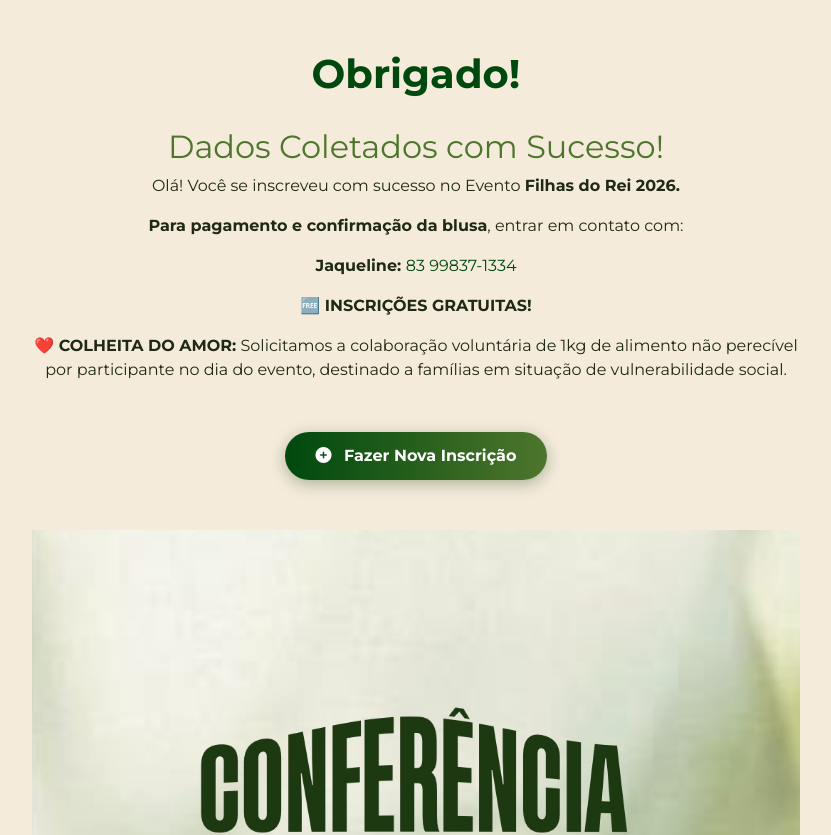
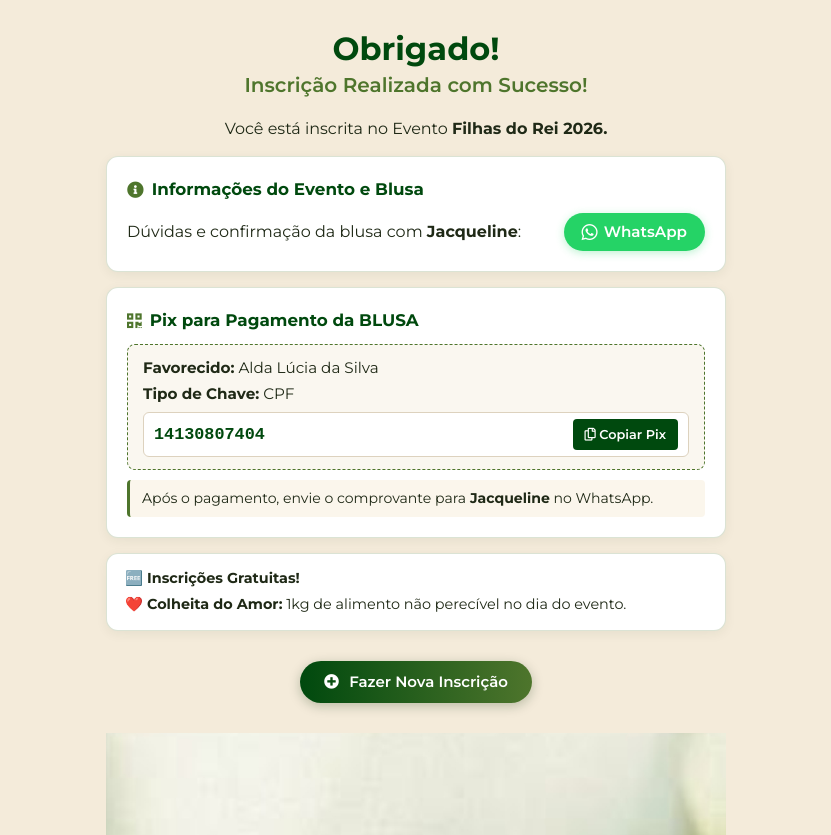
Before and after one commit to IEB-i/FilhasdoRei, a website: page obrigado.html in a window 1280 px wide. Shown: the top 835 px of the page, without its empty margins (224-1055 px from the left). Drawn offline with nearby package versions, Linux system fonts and the light colour scheme.

Commit message:
Atualiza tela de obrigado com dados do Pix e contato Jacqueline

```diff
--- a/obrigado.html
+++ b/obrigado.html
@@ -4,95 +4,187 @@
 <head>
     <meta charset="UTF-8">
     <meta name="viewport" content="width=device-width, initial-scale=1.0">
-    <title>Obrigado pela Inscrição</title>
+    <title>Obrigado pela Inscrição - Filhas do Rei 2026</title>
     <link rel="stylesheet" href="https://stackpath.bootstrapcdn.com/bootstrap/4.5.2/css/bootstrap.min.css">
-    <link rel="stylesheet" href="https://fonts.googleapis.com/css2?family=Montserrat:wght@400;700&display=swap">
+    <link rel="stylesheet" href="https://fonts.googleapis.com/css2?family=Montserrat:wght@400;500;600;700&display=swap">
+    <link rel="stylesheet" href="https://cdnjs.cloudflare.com/ajax/libs/font-awesome/5.15.4/css/all.min.css">
     <link rel="icon" type="image/x-icon" href="./assets/3.ico">
     <style>
         body {
             font-family: 'Montserrat', sans-serif;
             background-color: #f4ebda;
-            padding-top: 50px;
+            padding: 30px 15px;
             color: #1f2916;
         }
 
         .container {
-            max-width: 800px;
+            max-width: 650px;
             margin: 0 auto;
             text-align: center;
         }
 
         h1 {
             color: #00490e;
-            margin-bottom: 30px;
+            margin-bottom: 5px;
             font-weight: 700;
+            font-size: 2rem;
         }
 
         h2 {
             color: #4e752c;
+            font-size: 1.25rem;
+            font-weight: 600;
+            margin-bottom: 20px;
         }
 
-        a {
+        .card-box {
+            background-color: #ffffff;
+            border-radius: 12px;
+            padding: 20px;
+            margin: 15px auto;
+            border: 1px solid rgba(78, 117, 44, 0.2);
+            box-shadow: 0 3px 12px rgba(11, 45, 0, 0.06);
+            text-align: left;
+        }
+
+        .card-box-title {
+            font-size: 1.05rem;
+            font-weight: 700;
+            color: #00490e;
+            margin-bottom: 10px;
+            display: flex;
+            align-items: center;
+        }
+
+        .card-box-title i {
+            margin-right: 8px;
+            color: #4e752c;
+        }
+
+        .contact-row {
+            display: flex;
+            align-items: center;
+            justify-content: space-between;
+            flex-wrap: wrap;
+            gap: 10px;
+        }
+
+        .btn-whatsapp {
+            display: inline-flex;
+            align-items: center;
+            justify-content: center;
+            background-color: #25D366;
+            color: #ffffff !important;
+            font-weight: 600;
+            font-size: 0.95rem;
+            padding: 8px 18px;
+            border-radius: 20px;
+            text-decoration: none !important;
+            box-shadow: 0 2px 8px rgba(37, 211, 102, 0.3);
+            transition: all 0.2s ease;
+        }
+
+        .btn-whatsapp:hover {
+            background-color: #1ebc57;
+            transform: translateY(-1px);
+        }
+
+        .btn-whatsapp i {
+            font-size: 1.15rem;
+            margin-right: 6px;
+        }
+
+        .pix-grid {
+            background: #faf7f0;
+            border: 1px dashed #4e752c;
+            border-radius: 8px;
+            padding: 12px 15px;
+            margin-top: 10px;
+            font-size: 0.95rem;
+        }
+
+        .pix-key-row {
+            display: flex;
+            align-items: center;
+            justify-content: space-between;
+            background: #ffffff;
+            border: 1px solid #ddd2be;
+            border-radius: 6px;
+            padding: 6px 10px;
+            margin-top: 6px;
+            font-family: monospace;
+            font-size: 1.05rem;
+            font-weight: 700;
             color: #00490e;
         }
 
-        a:hover {
-            color: #4e752c;
+        .btn-copy-pix {
+            background-color: #00490e;
+            color: #ffffff;
+            border: none;
+            padding: 6px 12px;
+            border-radius: 4px;
+            font-family: 'Montserrat', sans-serif;
+            font-size: 0.8rem;
+            font-weight: 600;
+            cursor: pointer;
+            transition: all 0.2s ease;
+            white-space: nowrap;
         }
 
-        img {
-            max-width: 100%;
-            height: auto;
-            margin-bottom: 30px;
+        .btn-copy-pix:hover {
+            background-color: #4e752c;
         }
 
-        .desktop-image {
-            margin-top: 0px;
-            width: 100%;
-            /* 100% da largura disponível */
-            height: auto;
-            max-height: 120vh;
-            /* Limita a altura a 90% da altura da viewport */
-            display: block;
-            margin-left: auto;
-            margin-right: auto;
-            object-fit: contain;
-            /* Garante que a imagem inteira seja exibida */
-        }
-
-        .mobile-image {
-            margin-top: 0;
-            /* Posiciona no topo vertical */
-            max-width: 100%;
-            display: none;
-            margin-left: auto;
-            margin-right: auto;
+        .notice-badge {
+            background-color: #fbf6ec;
+            border-left: 3px solid #4e752c;
+            padding: 8px 12px;
+            font-size: 0.88rem;
+            border-radius: 4px;
+            margin-top: 10px;
         }
 
         .btn-nova-inscricao {
             background: linear-gradient(to right, #00490e, #4e752c);
             border: none;
-            color: white;
-            padding: 12px 30px;
-            font-size: 16px;
+            color: white !important;
+            padding: 10px 24px;
+            font-size: 15px;
             font-weight: 600;
             border-radius: 25px;
-            margin: 20px 0;
+            margin: 15px 0;
             transition: all 0.3s ease;
-            text-decoration: none;
+            text-decoration: none !important;
             display: inline-block;
-            box-shadow: 0 4px 15px rgba(11, 45, 0, 0.3);
+            box-shadow: 0 3px 12px rgba(11, 45, 0, 0.25);
         }
 
         .btn-nova-inscricao:hover {
             background: linear-gradient(to right, #4e752c, #00490e);
-            color: white;
-            text-decoration: none;
-            transform: translateY(-2px);
-            box-shadow: 0 6px 20px rgba(11, 45, 0, 0.4);
+            transform: translateY(-1px);
+        }
+
+        .desktop-image {
+            width: 100%;
+            height: auto;
+            max-height: 120vh;
+            display: block;
+            margin: 15px auto 0 auto;
+            object-fit: contain;
+        }
+
+        .mobile-image {
+            max-width: 100%;
+            display: none;
+            margin: 15px auto 0 auto;
         }
 
         @media screen and (max-width: 768px) {
+            body {
+                padding: 20px 10px;
+            }
+
             .mobile-image {
                 display: block;
             }
@@ -101,9 +193,14 @@
                 display: none;
             }
 
-            .btn-nova-inscricao {
-                padding: 10px 25px;
-                font-size: 14px;
+            .pix-key-row {
+                flex-direction: column;
+                gap: 6px;
+                text-align: center;
+            }
+
+            .btn-copy-pix {
+                width: 100%;
             }
         }
     </style>
@@ -112,31 +209,102 @@
 <body>
     <div class="container">
         <h1>Obrigado!</h1>
-        <h2>Dados Coletados com Sucesso!</h2>
-        <p>Olá! Você se inscreveu com sucesso no Evento <strong>Filhas do Rei 2026.</strong></p>
-        <p><strong>Para pagamento e confirmação da blusa</strong>, entrar em contato com:</p>
-        <p><b>Jaqueline: </b><a href="https://wa.me/5583998371334" target="_blank">83
-                99837-1334</a></p>
+        <h2>Inscrição Realizada com Sucesso!</h2>
+        <p style="font-size: 1rem; margin-bottom: 15px;">Você está inscrita no Evento <strong>Filhas do Rei
+                2026.</strong></p>
 
-        <p><strong>🆓 INSCRIÇÕES GRATUITAS!</strong></p>
-        <p><strong>❤️ COLHEITA DO AMOR:</strong> Solicitamos a colaboração voluntária de 1kg de alimento não
-            perecível por participante no dia do evento, destinado a famílias em situação de vulnerabilidade social.
-        </p>
+        <!-- Card Informações e Contato Jacqueline -->
+        <div class="card-box">
+            <div class="card-box-title">
+                <i class="fas fa-info-circle"></i> Informações do Evento e Blusa
+            </div>
+            <div class="contact-row">
+                <span>Dúvidas e confirmação da blusa com <strong>Jacqueline</strong>:</span>
+                <a href="https://wa.me/5583998371334" target="_blank" class="btn-whatsapp">
+                    <i class="fab fa-whatsapp"></i> WhatsApp
+                </a>
+            </div>
+        </div>
 
-        <!-- Botão para fazer nova inscrição -->
-        <div style="margin: 30px 0;">
+        <!-- Card Pagamento PIX -->
+        <div class="card-box">
+            <div class="card-box-title">
+                <i class="fas fa-qrcode"></i> Pix para Pagamento da BLUSA
+            </div>
+
+            <div class="pix-grid">
+                <div><strong>Favorecido:</strong> Alda Lúcia da Silva</div>
+                <div style="margin-top: 4px;"><strong>Tipo de Chave:</strong> CPF</div>
+                <div class="pix-key-row">
+                    <span id="pixKeyText">14130807404</span>
+                    <button type="button" class="btn-copy-pix" id="btnCopyPix" onclick="copiarPix()">
+                        <i class="far fa-copy"></i> Copiar Pix
+                    </button>
+                </div>
+            </div>
+            <div class="notice-badge">
+                Após o pagamento, envie o comprovante para <strong>Jacqueline</strong> no WhatsApp.
+            </div>
+        </div>
+
+        <!-- Avisos do Evento -->
+        <div class="card-box" style="font-size: 0.9rem; padding: 14px 18px;">
+            <p style="margin-bottom: 4px;"><strong>🆓 Inscrições Gratuitas!</strong></p>
+            <p style="margin-bottom: 0;"><strong>❤️ Colheita do Amor:</strong> 1kg de alimento não perecível no dia do
+                evento.</p>
+        </div>
+
+        <!-- Botão Nova Inscrição -->
+        <div>
             <a href="frminscricao.html" class="btn-nova-inscricao">
-                <i class="fas fa-plus-circle" style="margin-right: 8px;"></i>
-                Fazer Nova Inscrição
+                <i class="fas fa-plus-circle" style="margin-right: 6px;"></i> Fazer Nova Inscrição
             </a>
         </div>
 
-        <img src="./assets/obrigado.png" alt="Texto" class="img-fluid mb-4 desktop-image">
-        <img src="./assets/obrigado.png" alt="Texto" class="img-fluid mb-4 mobile-image">
+        <img src="./assets/obrigado.png" alt="Filhas do Rei 2026" class="img-fluid mb-3 desktop-image">
+        <img src="./assets/obrigado.png" alt="Filhas do Rei 2026" class="img-fluid mb-3 mobile-image">
     </div>
 
-    <!-- Font Awesome para o ícone -->
-    <script src="https://kit.fontawesome.com/a076d05399.js" crossorigin="anonymous"></script>
+    <script>
+        function copiarPix() {
+            const pixKey = "14130807404";
+            const btn = document.getElementById("btnCopyPix");
+
+            if (navigator.clipboard && window.isSecureContext) {
+                navigator.clipboard.writeText(pixKey).then(() => {
+                    mostrarCopiado(btn);
+                }).catch(() => {
+                    fallbackCopiar(pixKey, btn);
+                });
+            } else {
+                fallbackCopiar(pixKey, btn);
+            }
+        }
+
+        function fallbackCopiar(text, btn) {
+            const tempInput = document.createElement("input");
+            tempInput.value = text;
+            document.body.appendChild(tempInput);
+            tempInput.select();
+            try {
+                document.execCommand("copy");
+                mostrarCopiado(btn);
+            } catch (err) {
+                alert("Chave Pix: " + text);
+            }
+            document.body.removeChild(tempInput);
+        }
+
+        function mostrarCopiado(btn) {
+            const originalHTML = btn.innerHTML;
+            btn.innerHTML = '<i class="fas fa-check"></i> Copiado!';
+            btn.style.backgroundColor = '#28a745';
+            setTimeout(() => {
+                btn.innerHTML = originalHTML;
+                btn.style.backgroundColor = '#00490e';
+            }, 2200);
+        }
+    </script>
 </body>
 
 </html>
```
